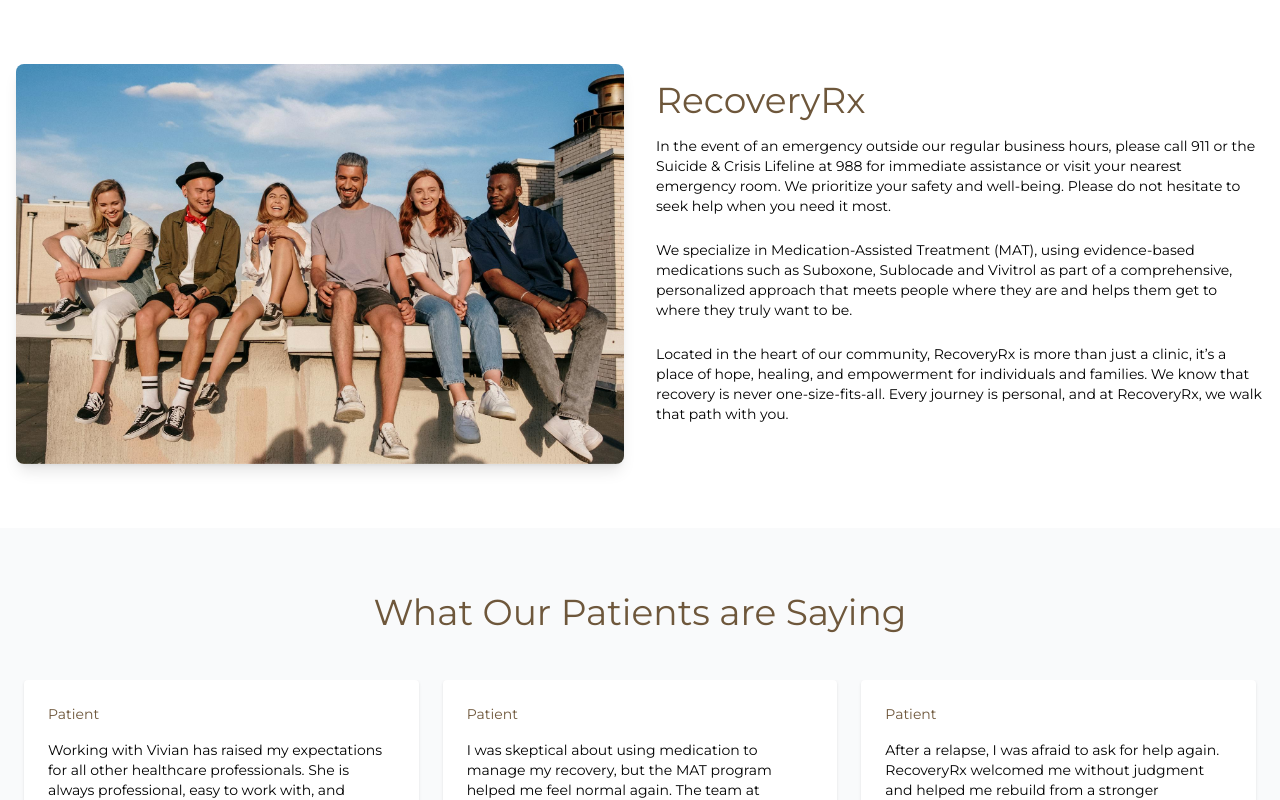
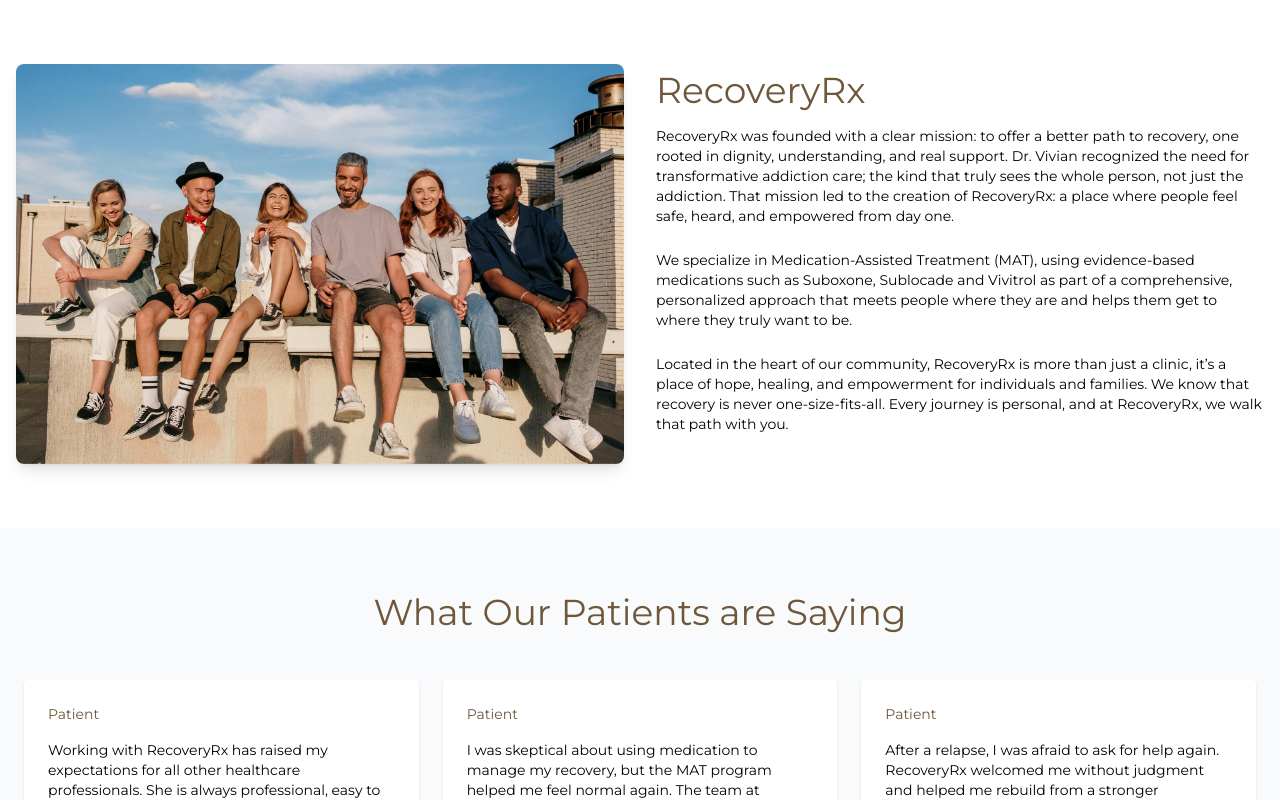
Before and after one commit to orlamee/recoveryrx, a Next.js app: page / in a window 1280 px wide. Shown: the part 800-1600 px from the top of the page. Built offline with nearby package versions, Linux system fonts and the light colour scheme.

Commit message:
Update About section for improved clarity and mission statement; modify testimonial for enhanced context

```diff
--- a/src/components/About.tsx
+++ b/src/components/About.tsx
@@ -21,11 +21,13 @@
               RecoveryRx
             </h2>
             <p className="text-black mb-6 text-sm font-normal animate-fade-in-up animation-delay-200">
-              In the event of an emergency outside our regular business hours,
-              please call 911 or the Suicide & Crisis Lifeline at 988 for
-              immediate assistance or visit your nearest emergency room. We
-              prioritize your safety and well-being. Please do not hesitate to
-              seek help when you need it most.
+              RecoveryRx was founded with a clear mission: to offer a better
+              path to recovery, one rooted in dignity, understanding, and real
+              support. Dr. Vivian recognized the need for transformative
+              addiction care; the kind that truly sees the whole person, not
+              just the addiction. That mission led to the creation of
+              RecoveryRx: a place where people feel safe, heard, and empowered
+              from day one.
             </p>
             <p className="text-black mb-6 text-sm font-normal animate-fade-in-up animation-delay-400">
               We specialize in Medication-Assisted Treatment (MAT), using
--- a/src/components/Testimonial.tsx
+++ b/src/components/Testimonial.tsx
@@ -16,7 +16,7 @@
     role: "Patient",
     image: "/images/avatar.png",
     quote:
-      "Working with Vivian has raised my expectations for all other healthcare professionals. She is always professional, easy to work with, and someone who actively listens to my concerns. Having been a patient for over a year, I would confidently recommend this practice to a loved one working on their mental/emotional health.",
+      "Working with RecoveryRx has raised my expectations for all other healthcare professionals. She is always professional, easy to work with, and someone who actively listens to my concerns. Having been a patient for some time now, I would confidently recommend this practice to a loved one working on their mental/emotional health.",
   },
   {
     id: 2,
```
